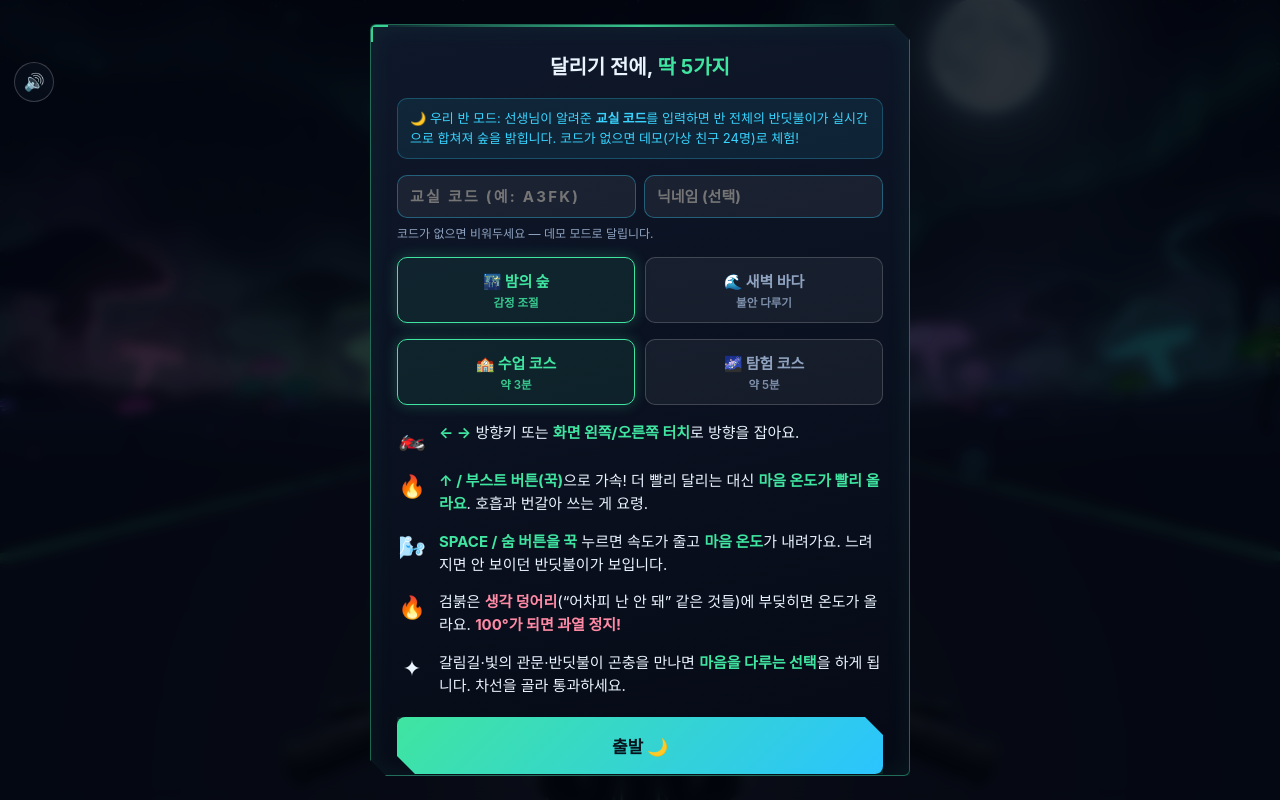
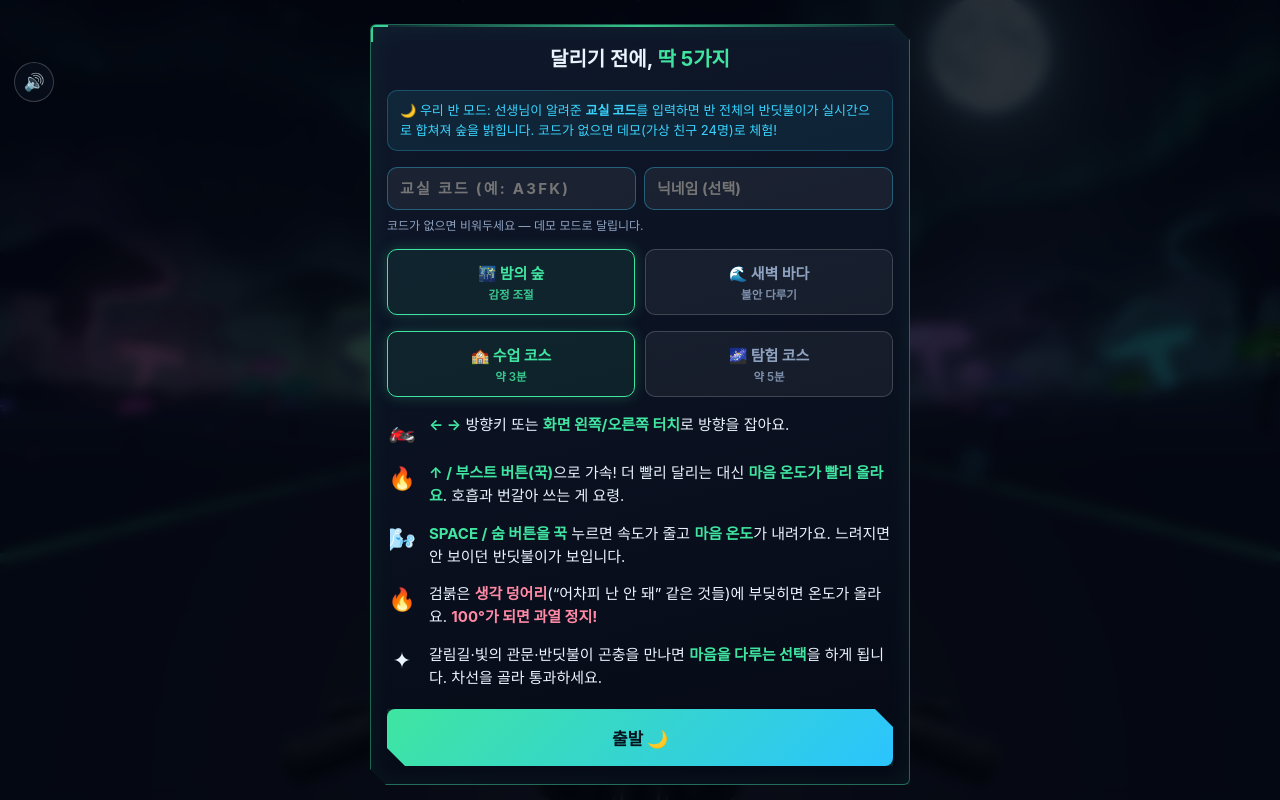
Before and after one commit to cleveranawim-source/mind-rider, a plain HTML site: page index.html in a window 1280 px wide. Both pictures are taken after a click on the button "🌙 우리 반 모드". Drawn offline with Linux system fonts and the light colour scheme.

Commit message:
설명 화면 스크롤 지원 — 작은 화면에서 출발 버튼 잘림 수정 + 저높이 화면 압축 스타일
Co-Authored-By: Claude Fable 5 <noreply@anthropic.com>

```diff
--- a/index.html
+++ b/index.html
@@ -128,9 +128,23 @@
   .btn.ghost{background:transparent;color:var(--dim);border:1.5px solid rgba(255,255,255,.18);font-size:15px}
   .credit{position:absolute;bottom:max(16px,env(safe-area-inset-bottom));font-size:12px;color:rgba(143,163,192,.6)}
 
-  #howtoScreen{background:rgba(3,6,14,.82);backdrop-filter:blur(6px)}
+  /* 내용이 화면보다 길면 스크롤 (출발 버튼 잘림 방지) — margin:auto로 여유 있을 땐 중앙 */
+  #howtoScreen{background:rgba(3,6,14,.82);backdrop-filter:blur(6px);
+    overflow-y:auto;justify-content:flex-start;-webkit-overflow-scrolling:touch}
   .howBox{width:min(92vw,540px);background:var(--panel);border:1px solid rgba(63,229,160,.35);
-    border-radius:22px;padding:26px;text-align:left}
+    border-radius:22px;padding:26px;text-align:left;margin:auto;flex-shrink:0}
+  @media (max-height:800px){
+    .howBox{padding:18px 16px}
+    .howBox h2{font-size:17px;margin-bottom:12px}
+    .howItem{margin-bottom:9px;font-size:13.5px;line-height:1.45}
+    .howItem .ic{font-size:18px;width:26px}
+    .cbtn{padding:8px 6px;font-size:13.5px}
+    .cbtn small{font-size:10.5px}
+    .courseSel{margin-bottom:10px}
+    .modeNote{font-size:12px;padding:8px 10px;margin-bottom:10px}
+    #roomJoin{margin-bottom:10px}
+    .rjRow input{padding:9px 10px;font-size:14px}
+  }
   .howBox h2{text-align:center;font-size:20px;margin-bottom:18px}
   .howBox h2 em{color:var(--mint);font-style:normal}
   .howItem{display:flex;gap:12px;align-items:flex-start;margin-bottom:14px;font-size:15px;line-height:1.55}
```
